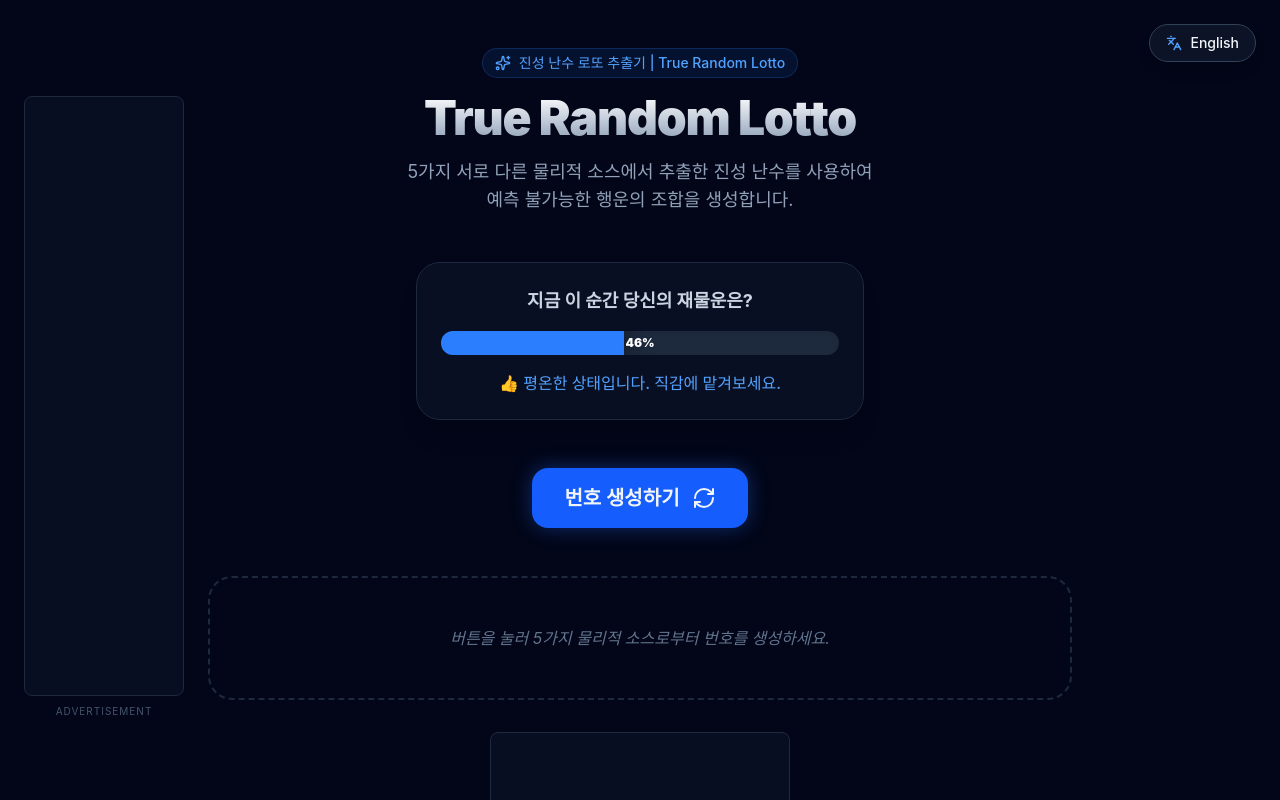
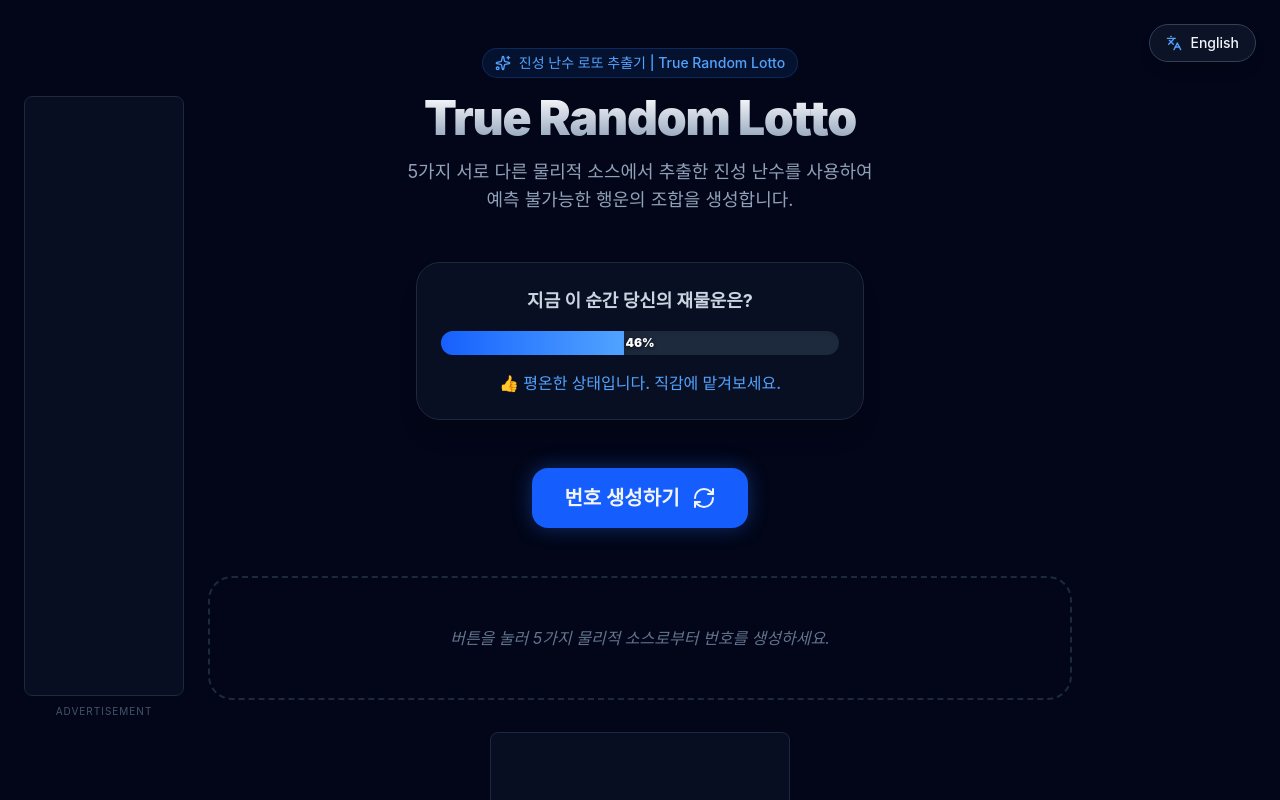
Before and after one commit to superhky/lotto_generator_true-random, a React (Vite) app: page / in a window 1280 px wide. Shown: the top 800 px of the page. Built offline with nearby package versions, Linux system fonts and the light colour scheme.

Commit message:
feat: Add distinct animations for each wealth luck level

```diff
--- a/src/App.tsx
+++ b/src/App.tsx
@@ -120,44 +120,155 @@ const WealthLuckIndicator = ({ luck, t }: { luck: number, t: any }) => {
   let message = '';
   let colorClass = '';
   let barColor = '';
+  let AnimationOverlay = null;
 
   if (luck >= 90) {
     message = t.wealthLuck.level4;
     colorClass = 'text-red-400';
-    barColor = 'bg-red-500';
+    barColor = 'bg-gradient-to-r from-red-600 via-orange-500 to-yellow-400';
+    AnimationOverlay = (
+      <div className="absolute inset-0 overflow-hidden pointer-events-none rounded-full">
+        {[...Array(20)].map((_, i) => (
+          <motion.div
+            key={i}
+            className="absolute w-1.5 h-1.5 bg-yellow-300 rounded-full shadow-[0_0_5px_#fde047]"
+            initial={{
+              left: `${Math.random() * 100}%`,
+              top: '120%',
+              opacity: 0,
+              scale: 0.5
+            }}
+            animate={{
+              top: '-20%',
+              opacity: [0, 1, 0],
+              scale: [0.5, 1.2, 0.5],
+              x: [0, Math.random() * 20 - 10]
+            }}
+            transition={{
+              duration: Math.random() * 1 + 0.5,
+              repeat: Infinity,
+              delay: Math.random() * 2
+            }}
+          />
+        ))}
+        <motion.div
+          className="absolute inset-0 bg-white/20"
+          animate={{ opacity: [0, 0.4, 0] }}
+          transition={{ duration: 0.5, repeat: Infinity }}
+        />
+      </div>
+    );
   } else if (luck >= 70) {
     message = t.wealthLuck.level3;
     colorClass = 'text-yellow-400';
-    barColor = 'bg-yellow-500';
+    barColor = 'bg-gradient-to-r from-yellow-500 to-yellow-300';
+    AnimationOverlay = (
+      <div className="absolute inset-0 overflow-hidden pointer-events-none rounded-full">
+        <motion.div
+          className="absolute top-0 bottom-0 w-16 bg-gradient-to-r from-transparent via-white/50 to-transparent skew-x-[-20deg]"
+          animate={{ left: ['-30%', '130%'] }}
+          transition={{ duration: 2, repeat: Infinity, repeatDelay: 1 }}
+        />
+        {[...Array(8)].map((_, i) => (
+          <motion.div
+            key={i}
+            className="absolute flex items-center justify-center"
+            initial={{
+              left: `${Math.random() * 100}%`,
+              top: `${Math.random() * 100}%`,
+              scale: 0,
+              opacity: 0
+            }}
+            animate={{
+              scale: [0, 1.5, 0],
+              opacity: [0, 1, 0],
+              rotate: [0, 90, 180]
+            }}
+            transition={{
+              duration: 1.5,
+              repeat: Infinity,
+              delay: Math.random() * 2
+            }}
+          >
+             <Sparkles size={12} className="text-yellow-100 opacity-80" />
+          </motion.div>
+        ))}
+      </div>
+    );
   } else if (luck >= 40) {
     message = t.wealthLuck.level2;
     colorClass = 'text-blue-400';
-    barColor = 'bg-blue-500';
+    barColor = 'bg-gradient-to-r from-blue-600 to-blue-400';
+    AnimationOverlay = (
+      <div className="absolute inset-0 overflow-hidden pointer-events-none rounded-full flex items-center">
+        <motion.div
+          className="w-full h-full bg-blue-300/20"
+          animate={{ opacity: [0.1, 0.4, 0.1] }}
+          transition={{ duration: 3, repeat: Infinity, ease: "easeInOut" }}
+        />
+      </div>
+    );
   } else {
     message = t.wealthLuck.level1;
     colorClass = 'text-slate-400';
-    barColor = 'bg-slate-500';
+    barColor = 'bg-gradient-to-r from-slate-600 to-slate-500';
+    AnimationOverlay = (
+      <div className="absolute inset-0 overflow-hidden pointer-events-none rounded-full flex items-center justify-center">
+        <motion.div
+          className="w-full h-full bg-slate-900/20"
+          animate={{ opacity: [0.1, 0.3, 0.1] }}
+          transition={{ duration: 4, repeat: Infinity, ease: "linear" }}
+        />
+        {[...Array(6)].map((_, i) => (
+          <motion.div
+            key={i}
+            className="absolute w-[1.5px] h-3 bg-slate-300/40 rounded-full"
+            initial={{
+              left: `${Math.random() * 100}%`,
+              top: '-10px'
+            }}
+            animate={{
+              top: '30px',
+              opacity: [0, 1, 0]
+            }}
+            transition={{
+              duration: Math.random() * 0.5 + 0.5,
+              repeat: Infinity,
+              delay: Math.random() * 2
+            }}
+          />
+        ))}
+      </div>
+    );
   }
 
   return (
     <motion.div
-      initial={{ opacity: 0, y: 20 }}
-      animate={{ opacity: 1, y: 0 }}
-      className="max-w-md mx-auto mb-10 p-6 bg-slate-900/60 border border-slate-800 rounded-3xl shadow-xl backdrop-blur-sm text-center"
+      initial={{ opacity: 0, scale: 0.95 }}
+      animate={{ opacity: 1, scale: 1 }}
+      className="max-w-md mx-auto mb-10 p-6 bg-slate-900/60 border border-slate-800 rounded-3xl shadow-xl backdrop-blur-sm text-center relative overflow-hidden"
     >
-      <h3 className="text-lg font-bold text-slate-300 mb-4">{t.wealthLuck.title}</h3>
+      {/* Background ambient glow based on luck */}
+      {luck >= 90 && <div className="absolute inset-0 bg-red-500/10 blur-xl pointer-events-none animate-pulse"></div>}
+      {luck >= 70 && luck < 90 && <div className="absolute inset-0 bg-yellow-500/10 blur-xl pointer-events-none"></div>}
+
+      <h3 className="text-lg font-bold text-slate-300 mb-4 relative z-10">{t.wealthLuck.title}</h3>
       <div className="relative h-6 bg-slate-800 rounded-full overflow-hidden mb-4 shadow-inner">
         <motion.div
           initial={{ width: 0 }}
           animate={{ width: `${luck}%` }}
-          transition={{ duration: 1.5, ease: "easeOut" }}
-          className={`absolute top-0 left-0 h-full ${barColor} shadow-[0_0_15px_rgba(0,0,0,0.5)]`}
-        />
-        <div className="absolute inset-0 flex items-center justify-center font-black text-xs text-white drop-shadow-md z-10">
+          transition={{ duration: 1.5, ease: "easeOut", type: "spring", bounce: 0.2 }}
+          className={`absolute top-0 left-0 h-full ${barColor} shadow-[0_0_15px_rgba(0,0,0,0.3)]`}
+        >
+           {AnimationOverlay}
+        </motion.div>
+        <div className="absolute inset-0 flex items-center justify-center font-black text-xs text-white drop-shadow-[0_1px_2px_rgba(0,0,0,0.8)] z-10 mix-blend-normal">
           {luck}%
         </div>
       </div>
-      <p className={`font-medium ${colorClass} break-keep`}>{message}</p>
+      <p className={`font-medium ${colorClass} break-keep relative z-10`}>
+        {message}
+      </p>
     </motion.div>
   );
 };
```
